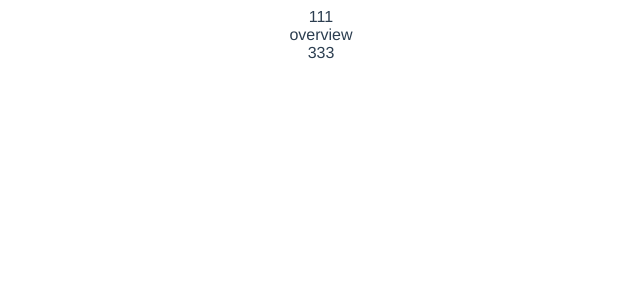
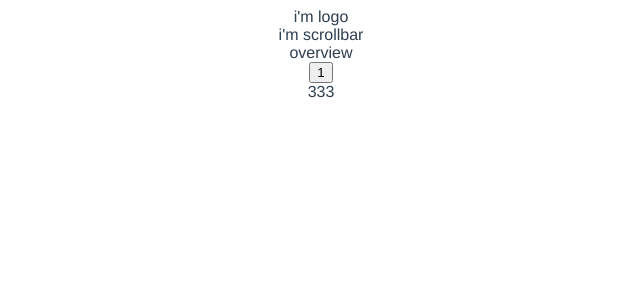
Before and after one commit to OoOo-Billy/vue-admin-by-vite, a Vue app: page /overview in a window 1280 px wide. Shown: the top 300 px of the page, without its empty margins (319-959 px from the left). Built offline with nearby package versions, Linux system fonts and the light colour scheme.

Commit message:
路由 & 组件开发

```diff
--- /dev/null
+++ b/src/layout/components/SideBar.vue
@@ -0,0 +1,10 @@
+<template>
+  <div>
+    <div>i'm logo</div>
+    <el-scrollbar>i'm scrollbar</el-scrollbar>
+  </div>
+</template>
+
+<script setup lang="ts"></script>
+
+<style scoped></style>
--- a/src/layout/index.vue
+++ b/src/layout/index.vue
@@ -1,12 +1,16 @@
 <template>
-  <!-- sidebar -->
-  <div>111</div>
+  <!-- Sidebar -->
+  <SideBar />
+  <!-- MainBody -->
   <div>
     <router-view />
   </div>
+  <!-- Other -->
   <div>333</div>
 </template>
 
-<script setup lang="ts"></script>
+<script setup lang="ts">
+import SideBar from './components/SideBar.vue';
+</script>
 
 <style scoped></style>
--- a/src/router/router.ts
+++ b/src/router/router.ts
@@ -4,12 +4,12 @@ export default [
     name: 'home',
     redirect: '/overview',
     meta: {},
-    component: () => import('../layout/index.vue'),
+    component: () => import('@/layout/index.vue'),
     children: [
       {
         path: '/overview',
         name: 'overview',
-        component: () => import('../views/overview.vue'),
+        component: () => import('@/views/overview.vue'),
         meta: {},
       },
     ],
--- a/src/views/overview.vue
+++ b/src/views/overview.vue
@@ -1,9 +1,8 @@
 <template>
   <div>overview</div>
+  <el-button>1</el-button>
 </template>
 
-<script setup lang="ts">
-const a = '';
-</script>
+<script setup lang="ts"></script>
 
 <style scoped></style>
--- /dev/null
+++ b/types/shims-vue.d.ts
@@ -0,0 +1,5 @@
+declare module '*.vue' {
+  import type { DefineComponent } from 'vue';
+  const component: DefineComponent<{}, {}, any>;
+  export default component;
+}
```
Also changed, not shown: src/App.vue (+0 -9 lines).
